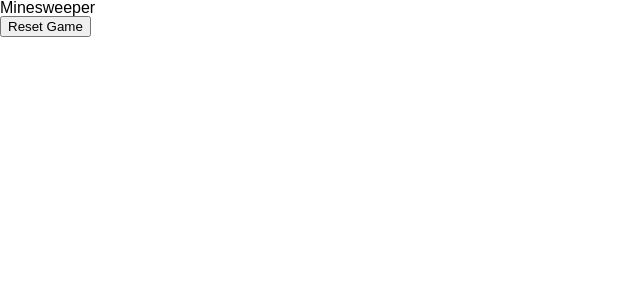
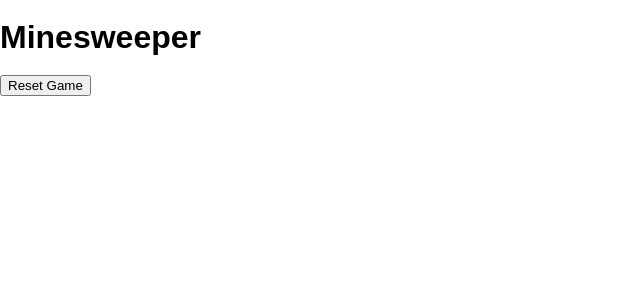
Before and after one commit to Chall008/minesweeper, a React (Create React App) app: page / in a window 1280 px wide. Shown: the top 300 px of the page, without its empty margins (0-640 px from the left). Built offline with nearby package versions, Linux system fonts and the light colour scheme.

Commit message:
Added state for board

```diff
--- a/src/App.jsx
+++ b/src/App.jsx
@@ -1,10 +1,24 @@
 import React, { Component } from 'react'
 
 export class App extends Component {
+  state = {
+    board: [
+      [' ', ' ', ' ', ' ', ' ', ' ', ' ', ' '],
+      [' ', ' ', ' ', ' ', ' ', ' ', ' ', ' '],
+      [' ', ' ', ' ', ' ', ' ', ' ', ' ', ' '],
+      [' ', ' ', ' ', ' ', ' ', ' ', ' ', ' '],
+      [' ', ' ', ' ', ' ', ' ', ' ', ' ', ' '],
+      [' ', ' ', ' ', ' ', ' ', ' ', ' ', ' '],
+      [' ', ' ', ' ', ' ', ' ', ' ', ' ', ' '],
+      [' ', ' ', ' ', ' ', ' ', ' ', ' ', ' '],
+    ],
+  }
   render() {
     return (
       <div>
-        <header>Minesweeper</header>
+        <header>
+          <h1>Minesweeper</h1>
+        </header>
 
         <footer>
           <button>Reset Game</button>
```
Also changed, not shown: src/components/Board.jsx (added).
